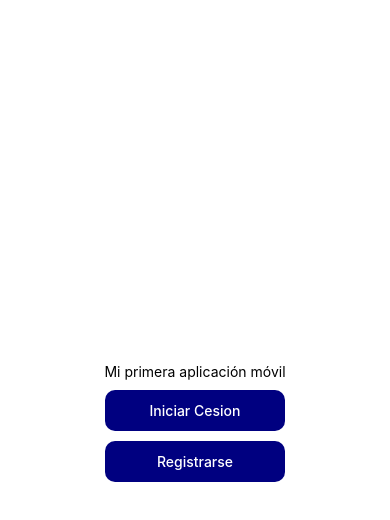
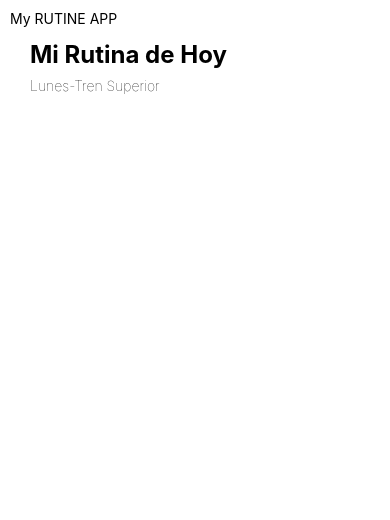
Before and after one commit to AnthonyDubon/MyRoutineApp, a React Native app: screen / in a window 390 px wide. Shown: the top 520 px of the page. Built offline with nearby package versions, Linux system fonts and the light colour scheme.

Commit message:
Se creo la carpeta encabezado con titulo y subtitulo

```diff
--- a/App.tsx
+++ b/App.tsx
@@ -1,15 +1,19 @@
-
 import { StyleSheet, Text, View } from 'react-native';
-import CustumButton from './Components/CustumButton';
+import Encabezado from './ComponentsTarea/Encabezado';
 
 export default function App() {
   return (
     <View style={styles.container}>
 
-      <Text>Mi primera aplicación móvil</Text>
+      <Text>My RUTINE APP</Text>
 
-      <CustumButton title="Iniciar Cesion" />
-      <CustumButton title="Registrarse" />
+      <view>
+        <Encabezado
+        title="Mi Rutina de Hoy"
+        subtitulo="Lunes-Tren Superior"
+      />
+      </view>
+
 
     </View>
   );
@@ -19,7 +23,10 @@ const styles = StyleSheet.create({
   container: {
     flex: 1,
     backgroundColor: '#fff',
-    alignItems: 'center',
-    justifyContent: 'center',
+    paddingHorizontal: 10,
+    textAlign: 'justify',
+    marginTop: 10,
+
+
   },
 });
--- /dev/null
+++ b/ComponentsTarea/Encabezado.tsx
@@ -0,0 +1,39 @@
+import {StyleSheet, Text, View, SectionList, StatusBar} from 'react-native';
+
+
+type EncabezadoProps = {
+  title: string;
+  subtitulo: string;
+};
+
+export default function Encabezado ({title, subtitulo}:EncabezadoProps){
+  return (
+
+      <View>
+        <Text style={styles.Texto}>{title}</Text>
+        <Text style={styles.subtitulo}>{subtitulo}</Text>
+      </View>
+
+  );
+}
+
+const styles = StyleSheet.create({
+
+  Texto: {
+    fontSize: 24,
+    fontWeight:'bold',
+    color:'Black',
+    paddingHorizontal: 20,
+    marginTop: 5,
+    paddingVertical: 8
+
+
+  },
+  subtitulo:{
+    fontWeight:'100',
+
+    paddingHorizontal: 20,
+
+
+  }
+});
```
